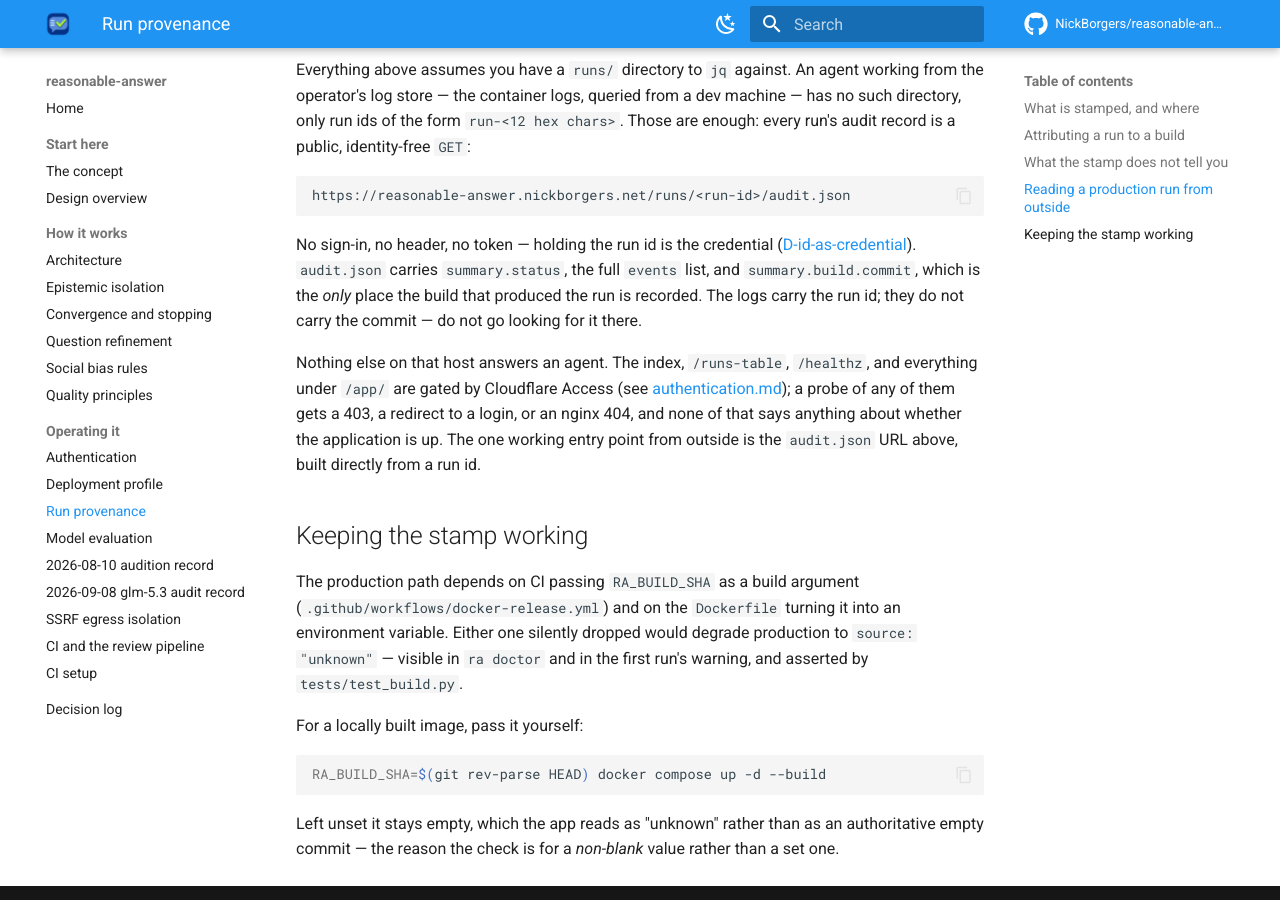
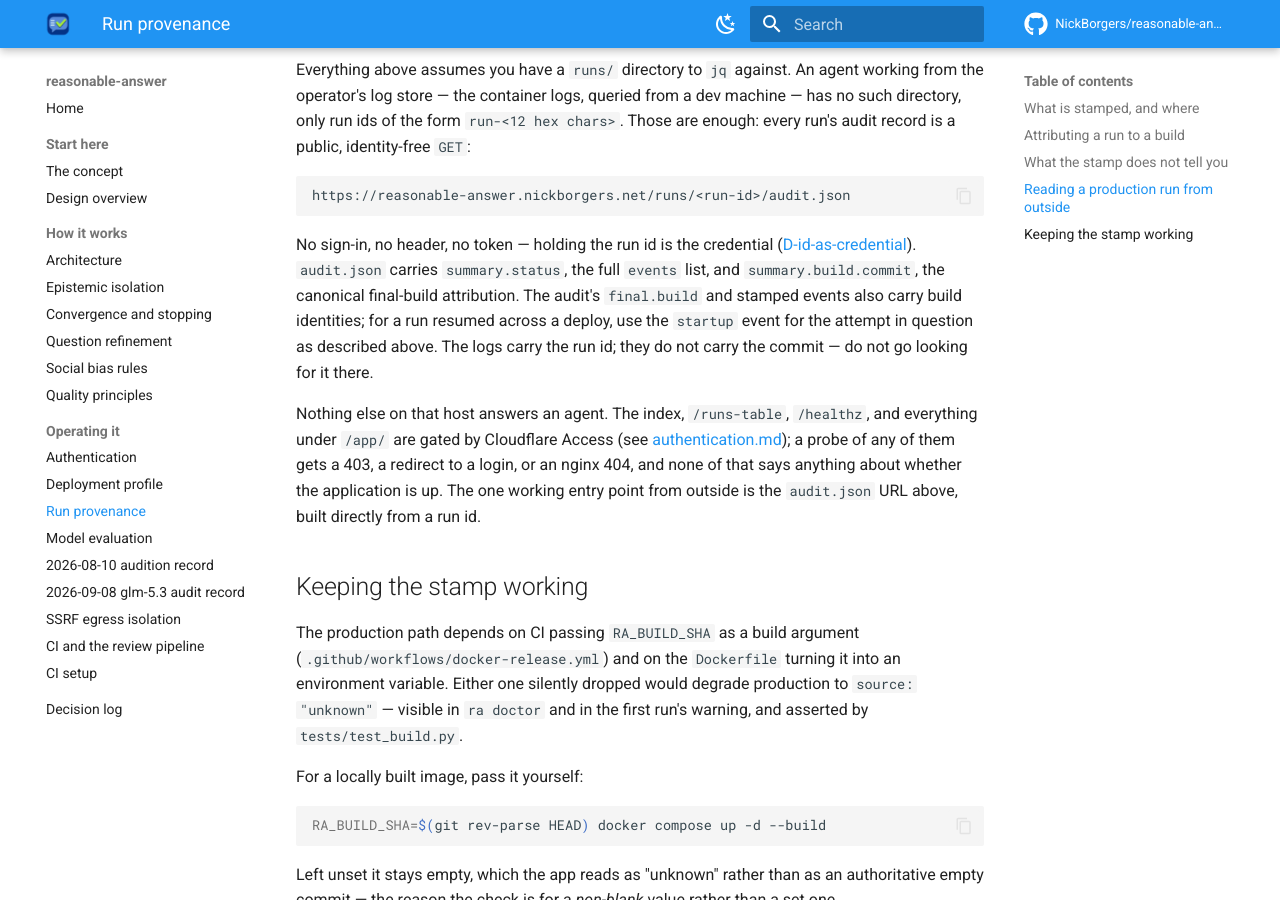
Before and after one commit to NickBorgers/reasonable-answer, an MkDocs documentation site: the page built from docs/run-provenance.md, in a window 1280 px wide and 900 px high, scrolled down 2890 px. Built offline with MkDocs 1.6.1 and Material for MkDocs 9.7.7, drawn with Linux system fonts in a browser that asks for light colours; comment, search, counter and statistics services are not loaded.

Commit message:
fix: address reviewer findings (cycle 1, cold)
Resolved the provenance contradiction: the external-run guidance now identifies summary.build.commit as the canonical final-build attribution while acknowledging final.build and stamped events, including the per-attempt startup record needed across deploys. All 2,062 offline tests and Ruff pass.

Addressed:
  - docs/docs-provenance-only-location-1

```diff
--- a/docs/run-provenance.md
+++ b/docs/run-provenance.md
@@ -127,9 +127,10 @@ https://reasonable-answer.nickborgers.net/runs/<run-id>/audit.json
 
 No sign-in, no header, no token — holding the run id is the credential
 ([D-id-as-credential](./authentication.md#sharing-a-run-publicly)). `audit.json` carries
-`summary.status`, the full `events` list, and `summary.build.commit`, which is the *only* place the
-build that produced the run is recorded. The logs carry the run id; they do not carry the commit —
-do not go looking for it there.
+`summary.status`, the full `events` list, and `summary.build.commit`, the canonical final-build
+attribution. The audit's `final.build` and stamped events also carry build identities; for a run
+resumed across a deploy, use the `startup` event for the attempt in question as described above.
+The logs carry the run id; they do not carry the commit — do not go looking for it there.
 
 Nothing else on that host answers an agent. The index, `/runs-table`, `/healthz`, and everything
 under `/app/` are gated by Cloudflare Access (see [authentication.md](./authentication.md)); a
```
